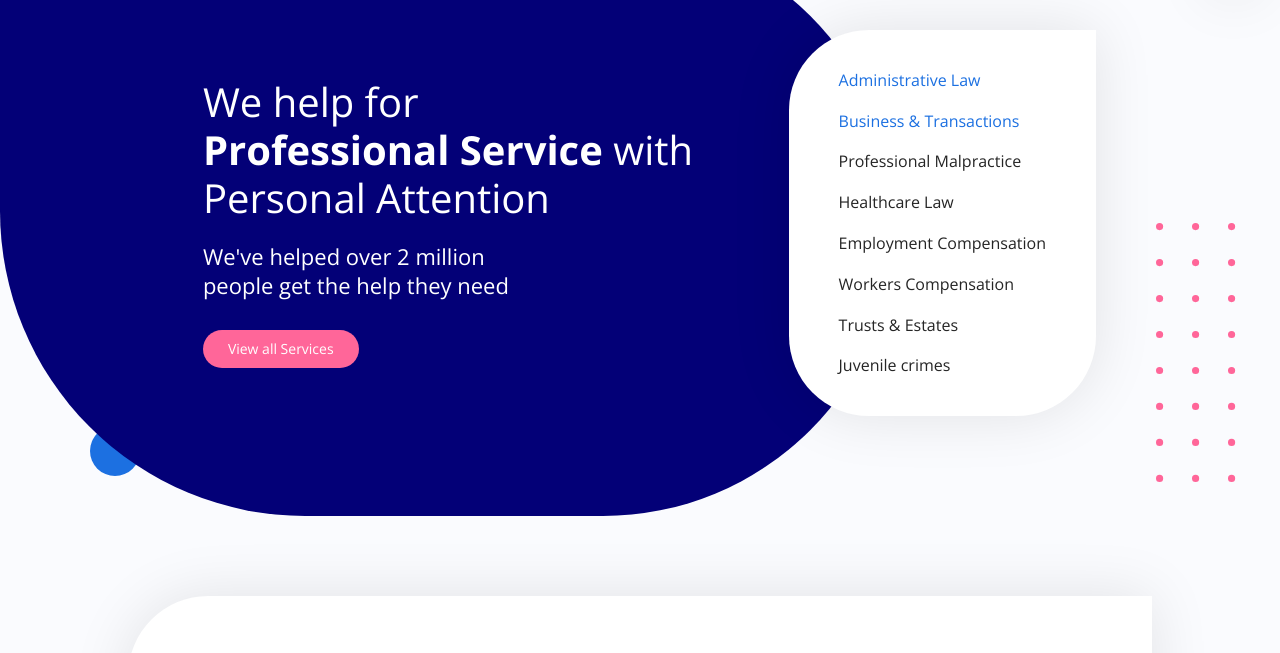
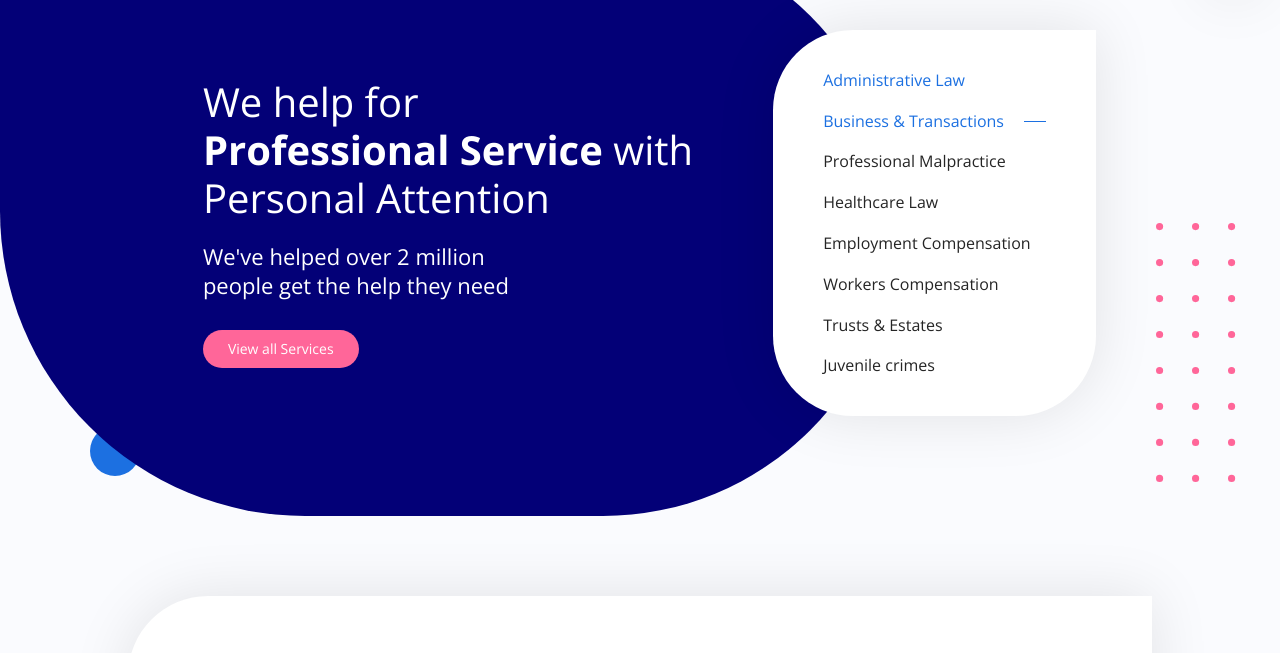
Before and after one commit to kouayip/webflix, a plain HTML site: page index.htm in a window 1280 px wide. Shown: the part 70-723 px from the top of the page. Drawn offline with nearby package versions, Linux system fonts and the light colour scheme; a web font is replaced by a local one.

Commit message:
set link template

```diff
--- a/index.htm
+++ b/index.htm
@@ -63,7 +63,7 @@
           <div class="banner-card card">
             <ul class="list">
               <li class="list-item color-primary">Administrative Law</li>
-              <li class="list-item color-primary">Business & Transactions</li>
+              <li class="list-item color-primary flex align-ctr line">Business & Transactions</li>
               <li class="list-item">Professional Malpractice</li>
               <li class="list-item">Healthcare Law</li>
               <li class="list-item">Employment Compensation</li>
--- a/scss/_style.scss
+++ b/scss/_style.scss
@@ -69,6 +69,17 @@ header {
         top: 50%;
         right: -160px;
       }
+
+      .list-item.line {
+        &::after {
+          content: "";
+          height: 1px;
+          width: 22px;
+          display: inline-block;
+          margin-left: 2rem;
+          background: var(--primary);
+        }
+      }
     }
 
     &-desc {
```
Also changed, not shown: css/style.css, 2 other files.
